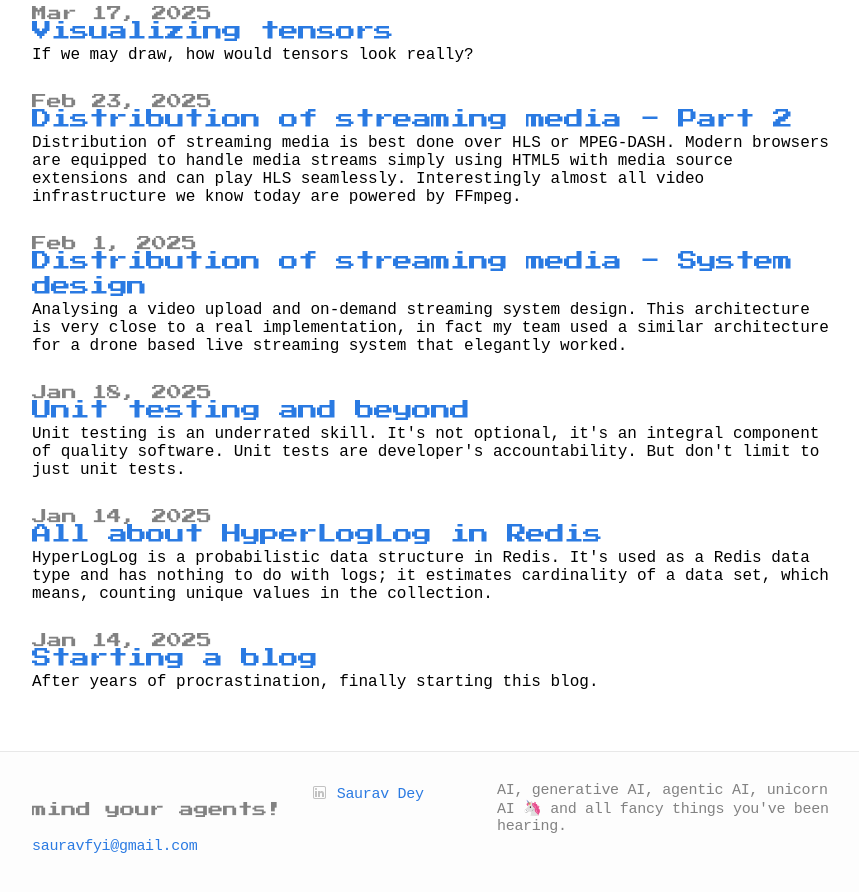
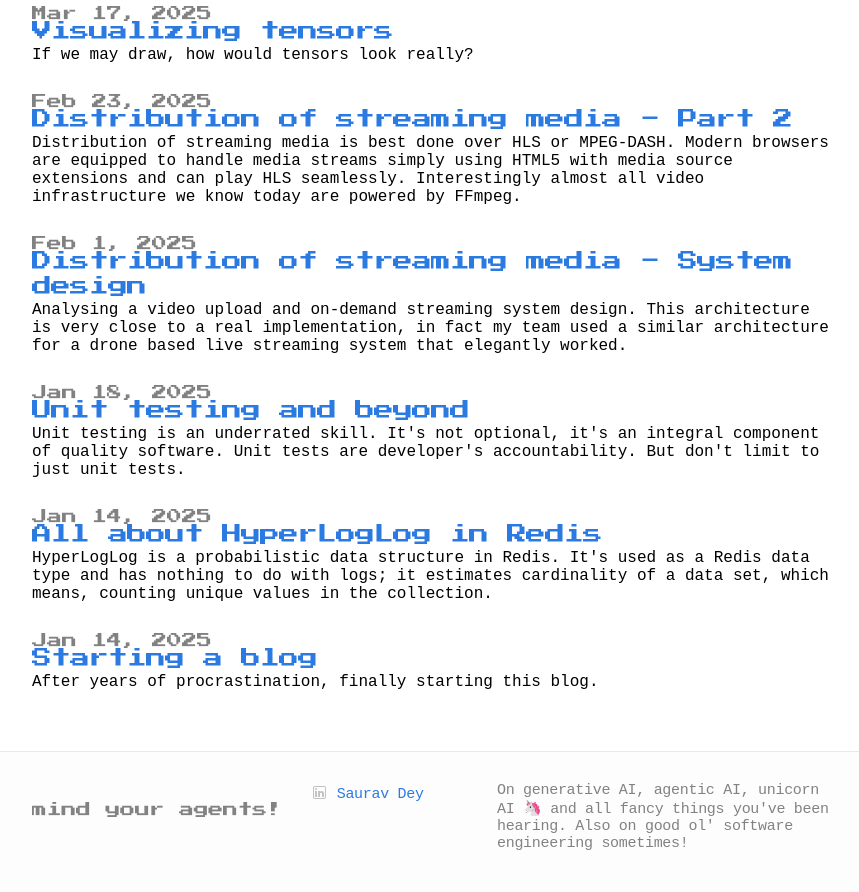
Before and after one commit to mindyouragents/mindyouragents.github.io, a Jekyll site: the page built from index.html, in a window 1280 px wide and 900 px high, scrolled down 621 px. Shown: the top 892 px of the window, without its empty margins (208-1067 px from the left). Built offline with Jekyll 4.4.1, drawn with Linux system fonts in a browser that asks for light colours; some web fonts are replaced.

Commit message:
Update _config.yml

```diff
--- a/_config.yml
+++ b/_config.yml
@@ -1,7 +1,7 @@
 # Site settings
 title: mind your agents!
-email: sauravfyi@gmail.com
-description: "AI, generative AI, agentic AI, unicorn AI 🦄 and all fancy things you've been hearing."
+email:
+description: "On generative AI, agentic AI, unicorn AI 🦄 and all fancy things you've been hearing. Also on good ol' software engineering sometimes!"
 baseurl: ""
 url: "https://mindyouragents.github.io"
 linkedin_username: sauravdey
```
